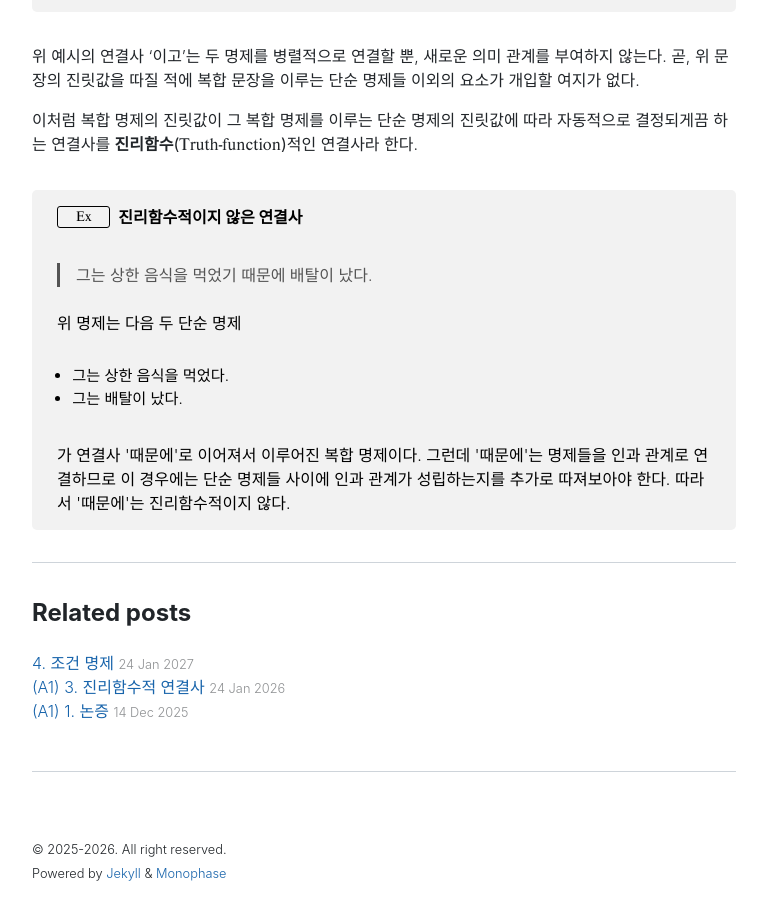
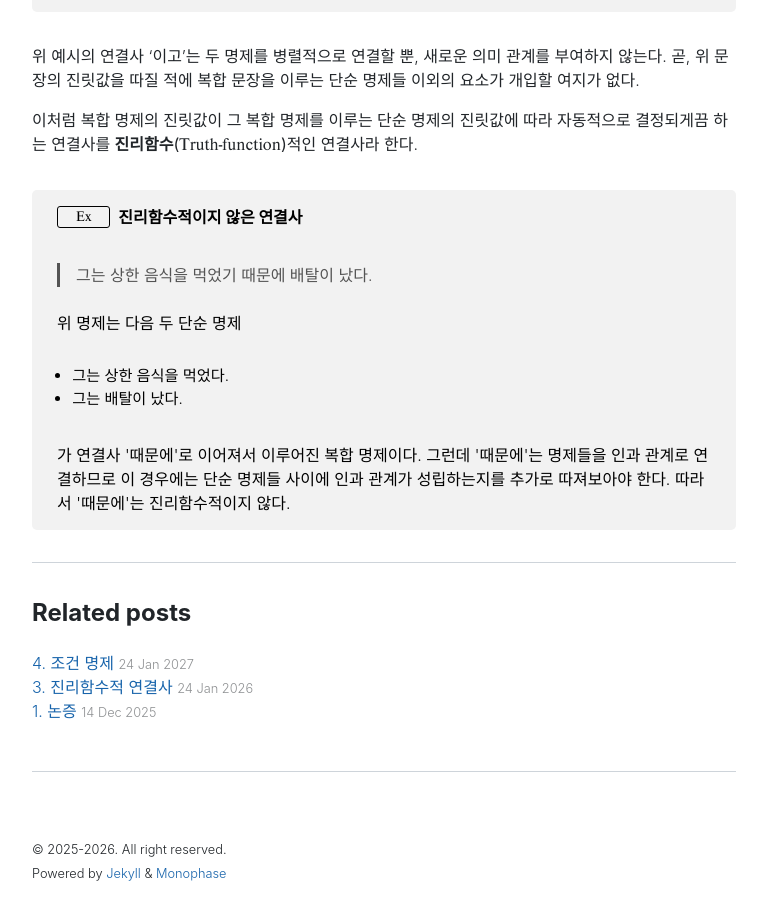
Before and after one commit to Log-zero/Log-zero.github.io, a Jekyll site: the page built from _posts/2026-01-09-명제.md, in a window 1280 px wide and 900 px high, scrolled down 3333 px. Shown: the whole window, without its empty margins (256-1023 px from the left). Built offline with Jekyll 4.4.1, drawn with Linux system fonts in a browser that asks for light colours; nearby versions of some CDN libraries.

Commit message:
categories

```diff
--- a/_posts/2025-12-14-논증.md
+++ b/_posts/2025-12-14-논증.md
@@ -1,6 +1,6 @@
 ---
 layout: post
-title: (A1) 1. 논증
+title: 1. 논증
 Date: 2025-12-14
 Created: 2025-12-14
 Last Modified: 2026-01-23
--- a/_posts/2026-01-09-명제.md
+++ b/_posts/2026-01-09-명제.md
@@ -1,6 +1,6 @@
 ---
 layout: post
-title: (A1) 2. 명제
+title: 2. 명제
 Date: 2026-01-09
 Created: 2026-01-09
 Last Modified: 2026-01-23
--- a/_posts/2026-01-24-진리함수적-연결사.md
+++ b/_posts/2026-01-24-진리함수적-연결사.md
@@ -1,6 +1,6 @@
 ---
 layout: post
-title: (A1) 3. 진리함수적 연결사
+title: 3. 진리함수적 연결사
 Date: 2026-01-24
 Created: 2026-01-24
 Last Modified: 2026-01-24
```
